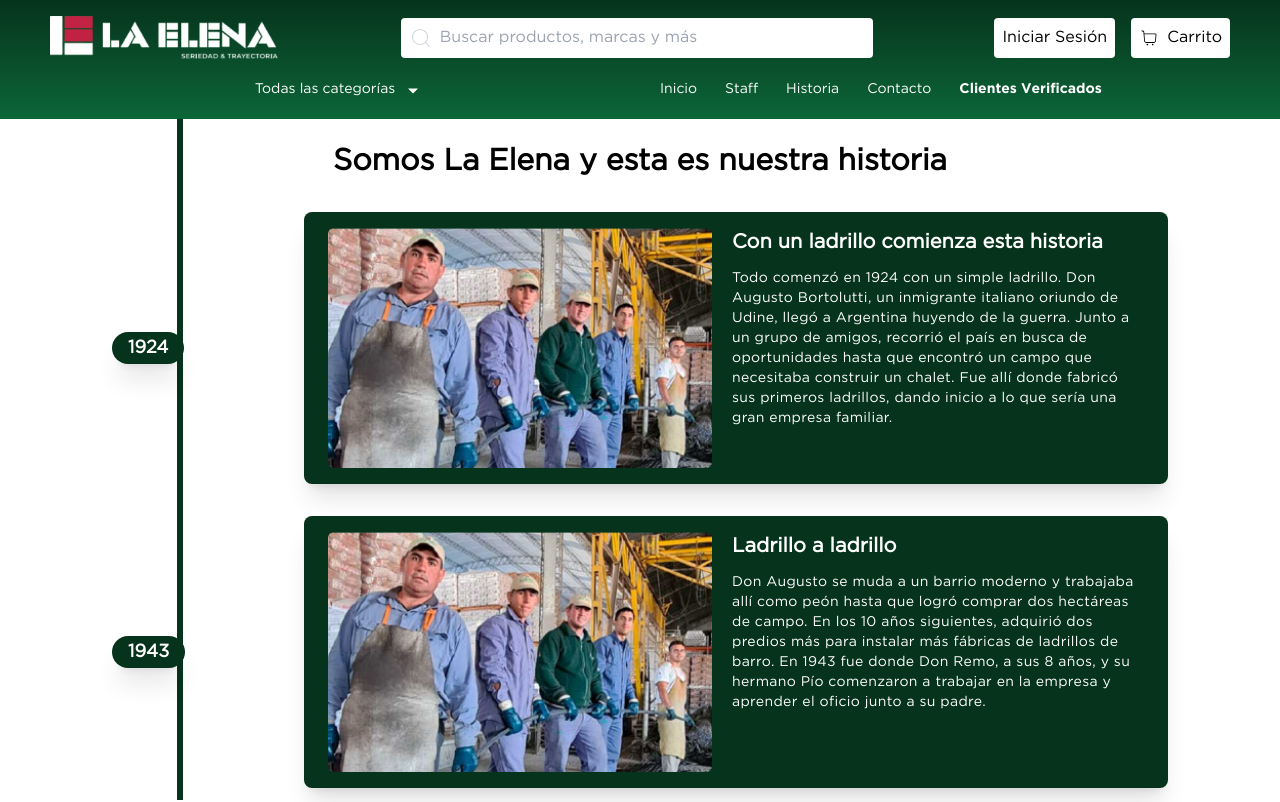
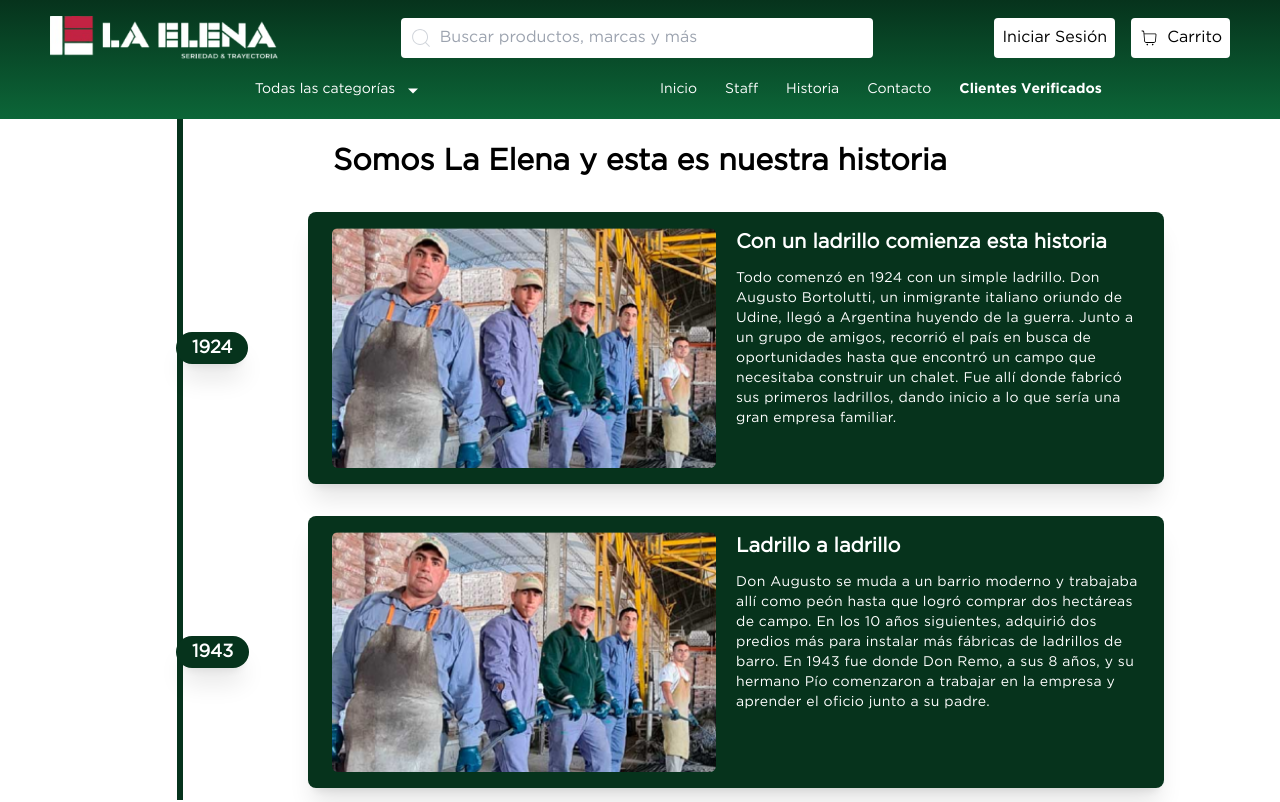
Before and after one commit to montenegrog27/LaElenaNext, a Next.js app: page /history in a window 1280 px wide. Shown: the top 802 px of the page. Built offline with nearby package versions, Linux system fonts and the light colour scheme; no server answers.

Commit message:
responsive contact

```diff
--- a/src/app/history/page.js
+++ b/src/app/history/page.js
@@ -74,7 +74,7 @@ function History() {
             Somos La Elena y esta es nuestra historia
           </h1>
         </div>
-        <div className="relative wrap overflow-hidden px-0 md:px-24 h-full w-full ">
+        <div className="relative wrap overflow-hidden px-0 md:px-[100px] h-full w-full ">
           <div
             id="raya"
             className="fixed top-0 bottom-0 left-1/2 transform -translate-x-1/2 w-1.5 bg-VerdeOscuro -ml-1 md:left-40 md:ml-5 z-0"
@@ -85,7 +85,7 @@ function History() {
               className="mb-8 flex justify-start items-center w-full flex-col md:flex-row gap-10  "
             >
               {/* <div className="order-1 "></div> */}
-              <div className="z-6 flex items-center order-1  bg-VerdeOscuro shadow-xl w-4 h-6 md:w-8 md:h-8 rounded-full min-w-fit p-2 absolute">
+              <div className="z-6 flex items-center left-40 order-1 bg-VerdeOscuro shadow-xl w-4 h-6 md:w-8 md:h-8 rounded-full min-w-fit p-2 absolute">
                 <h1 className="mx-auto font-semibold text-BodyMobile md:text-lg px-2 text-white">
                   {milestone.date}
                 </h1>
```
